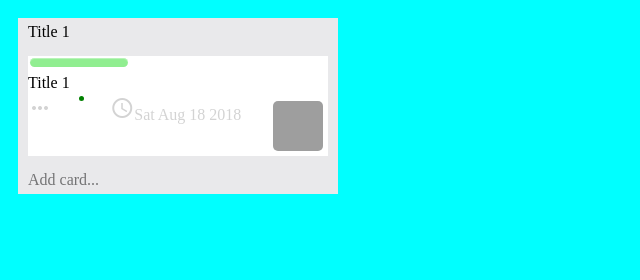
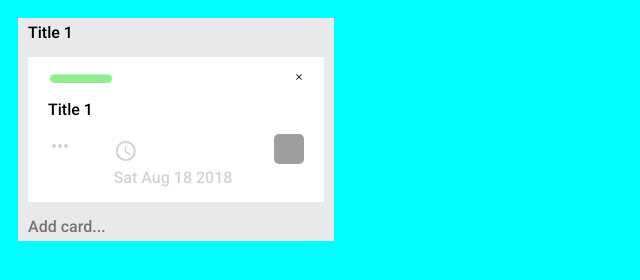
Before and after one commit to ryhlyuk/trello, a website: page index.html in a window 1280 px wide. Both pictures are taken after a click on the element "Add card...". Shown: the whole page, without its empty margins (0-640 px from the left). Drawn offline with nearby package versions, Linux system fonts and the light colour scheme; files that its build step writes are made by us from their sources; grey boxes are pictures that could not be loaded.

Commit message:
Connect Roboto to the application and fix styles

```diff
--- a/index.html
+++ b/index.html
@@ -5,7 +5,6 @@
     <meta name="viewport" content="width=device-width, initial-scale=1.0">
     <meta http-equiv="X-UA-Compatible" content="ie=edge">
     <link href="./css/style.css" type="text/css" rel="stylesheet">
-    <link href="css/fonts.css" type="text/css" rel="stylesheet">
     <title>Trello</title>
 </head>
 <body>
--- a/sass/fonts.scss
+++ b/sass/fonts.scss
@@ -2,12 +2,18 @@
     font-family: 'Material Icons';
     font-style: normal;
     font-weight: 400;
-    src: url(/fonts/MaterialIcons-Regular.eot); /* For IE6-8 */
+    src: url(../fonts/MaterialIcons-Regular.eot); /* For IE6-8 */
     src: local('Material Icons'),
     local('MaterialIcons-Regular'),
     url(../fonts/MaterialIcons-Regular.woff2) format('woff2'),
     url(../fonts/MaterialIcons-Regular.woff) format('woff'),
     url(../fonts/MaterialIcons-Regular.ttf) format('truetype');
+}
+
+@font-face {
+    font-family: 'Roboto Medium';
+    src: local('Roboto Medium'),
+    url(../fonts/Roboto-Medium.ttf) format('truetype');
 }
 
 .material-icons {
--- a/sass/style.scss
+++ b/sass/style.scss
@@ -1,13 +1,18 @@
+$card_width_padding: 20px;
+$card_margin: 10px;
+$card_width: calc(100% - $card_width_padding - $card_margin);
+
 body {
     background: aqua;
+    font-family: 'Roboto Medium', sans-serif;
 }
-
 .content {
     display: flex;
 }
 
 .group {
     display: flex;
+    width: 25%;
     flex-direction: column;
     margin: 10px;
     background: #e9e9eb;
@@ -16,17 +21,32 @@ body {
     };
     .footer {
         opacity: 0.5;
+        cursor: pointer;
+    }
+    @media (max-width: 980px) {
+        width: 245px;
     }
     .card {
-        margin: 10px;
-        width: 300px;
-        height: 100px;
+        * {
+            margin: 5px 0;
+        }
+        margin: $card_margin;
+        padding: 5px $card_width_padding;
+        width: $card_width;
         background: white;
 
         display: flex;
         flex-direction: column;
 
         justify-content: space-between;
+        .remove-card {
+            cursor: pointer;
+            font-size: 10px;
+        }
+        :first-child {
+            display: flex;
+            justify-content: space-between;
+        }
     }
 }
 
@@ -53,7 +73,6 @@ body {
 .avatar-mini {
     width: 30px;
     height: 30px;
-    margin: 5px;
     border-radius: 5px;
 }
 .additional-options {
@@ -63,9 +82,8 @@ body {
 }
 
 progress {
-    width: 100%;
+    width: 75%;
     height: 13px;
-    display: block;
     /* Important Thing */
     -webkit-appearance: none;
     border: none;
--- a/script.js
+++ b/script.js
@@ -1,54 +1,33 @@
 (function () {
 	var group = document.getElementsByClassName('group')[0];
+
+	function removeCard(group, event) {
+		var card = event.target.parentNode.parentNode;
+		group.removeChild(card);
+	}
 
 	window.addCard = function () {
 		var defaultCard = document.createElement('div');
 		defaultCard.className = 'card';
 		var lastChild = group.children[group.children.length - 1];
 
+		var html = '<div>' +
+						'<progress value="33" max="100"></progress>' +
+						'<i class="material-icons remove-card">clear</i>' +
+					'</div>' +
+					'<div> Title ' + (group.children.length - 1) + '</div>' +
+					'<div class="additional-options">' +
+						'<icon class="material-icons">more_horiz</icon>' +
+						'<div>' +
+							'<icon class="material-icons">access_time</icon> ' +
+							new Date().toDateString() +
+						'</div>' +
 
-		// progress adding
-		var progress = document.createElement('progress');
-		progress.setAttribute('value', '33');
-		progress.setAttribute('max', '100');
-		defaultCard.appendChild(document.createElement('div').appendChild(progress));
-
-		// title adding
-		var title = document.createElement('div');
-		title.innerText = 'Title ' + (group.children.length - 1);
-		defaultCard.appendChild(title);
-
-		// additional options adding
-		var additionalOptionsDiv = document.createElement('div');
-		additionalOptionsDiv.className = 'additional-options';
-		// icon adding
-		var icon = document.createElement('icon');
-		icon.className = 'material-icons';
-		icon.innerText = 'more_horiz';
-		additionalOptionsDiv.appendChild(icon);
-		// priority adding
-		var priority = document.createElement('div');
-		priority.className = 'priority-very-low';
-		additionalOptionsDiv.appendChild(priority);
-		// date adding
-		var dateWrapper = document.createElement('div');
-		var dateIcon = document.createElement('icon');
-		dateIcon.className = 'material-icons';
-		dateIcon.innerText = 'access_time';
-		dateWrapper.appendChild(dateIcon);
-		var now = new Date();
-		var date = document.createTextNode(now.toDateString());
-		dateWrapper.appendChild(date);
-		additionalOptionsDiv.appendChild(dateWrapper);
-		// avatar adding
-		var avatar = document.createElement('img');
-		avatar.setAttribute('src', 'https://pbs.twimg.com/profile_images/609783819/Dethklok_Avatar_by_argantes_400x400.jpg');
-		avatar.style.width = '50px';
-		avatar.className = 'avatar-mini';
-		avatar.style.height = '50px';
-		additionalOptionsDiv.appendChild(avatar);
-		defaultCard.appendChild(additionalOptionsDiv);
-
+						'<img src="https://pbs.twimg.com/profile_images/609783819/Dethklok_Avatar_by_argantes_400x400.jpg" class="avatar-mini">' +
+					'</div>';
+		defaultCard.innerHTML = html;
+		var removeIcon = defaultCard.children[0].children[1];
+		removeIcon.addEventListener('click', removeCard.bind(this, group));
 		group.insertBefore(defaultCard, lastChild);
 	};
 }());
```
Also changed, not shown: css/style.css, fonts/Roboto-Medium.ttf (added).
